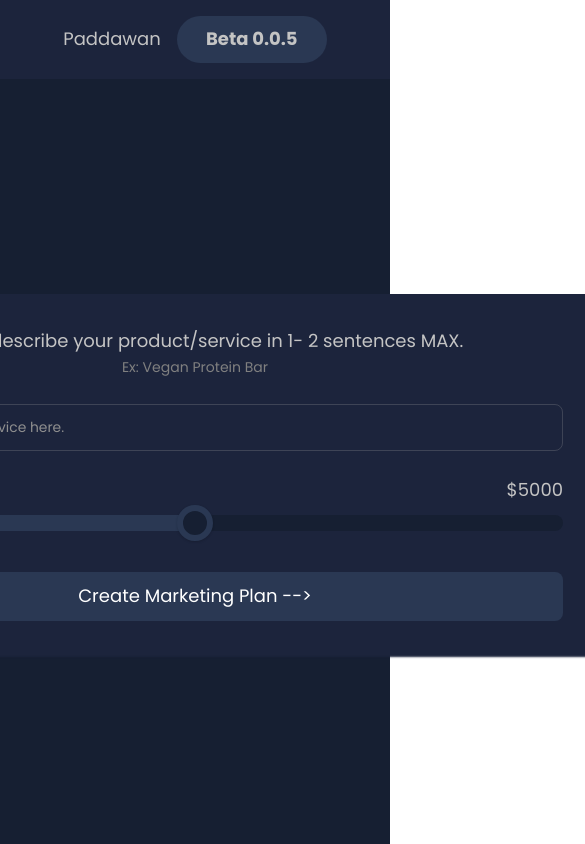
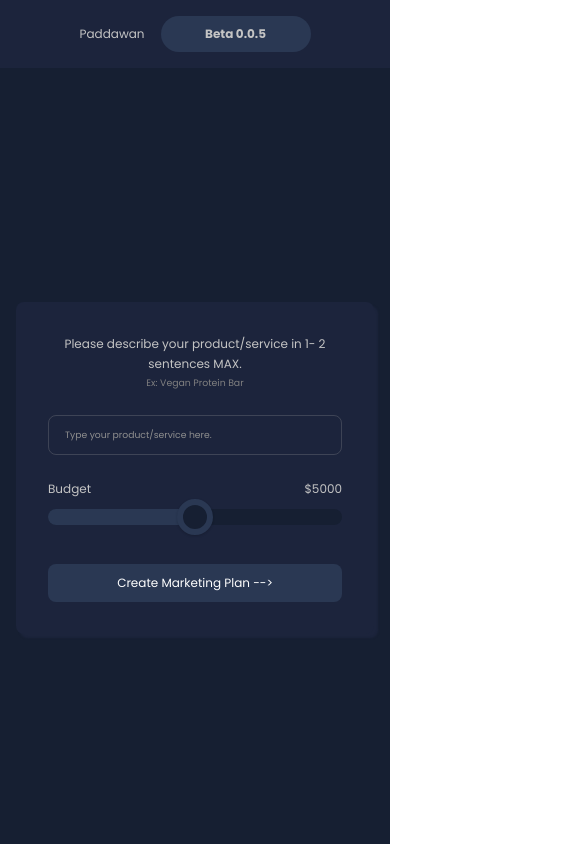
Before and after one commit to souther1407/client-marketingplan-generator, a React (Vite) app: page / in a window 390 px wide. Shown: the whole page, 585 px wide, since content can reach past the window. Built offline with nearby package versions, Linux system fonts and the light colour scheme; no server answers.

Commit message:
implementado algo de responsive

```diff
--- a/src/index.css
+++ b/src/index.css
@@ -71,3 +71,10 @@
   --background-container: var(--white-transparent);
   --container-border: var(--light-gray);
 }
+
+@media screen and (max-width: 600px) {
+  html,
+  body {
+    font-size: 12px;
+  }
+}
--- a/src/pages/MainPage/mainPage.module.css
+++ b/src/pages/MainPage/mainPage.module.css
@@ -50,3 +50,12 @@
   background-color: var(--primary-light);
   border-radius: 24px;
 }
+
+@media screen and (max-width: 600px) {
+  .mainContent {
+    padding: 16px;
+  }
+  .container {
+    width: 100%;
+  }
+}
--- a/src/pages/Result/result.module.css
+++ b/src/pages/Result/result.module.css
@@ -27,14 +27,14 @@
       flex-direction: column;
       gap: 16px;
       margin: 64px 0;
-      width: calc(400px + 25vw);
+      width: calc(360px + 25vw);
       padding: 16px;
       border-top: 1px solid var(--primary);
       border-bottom: 1px solid var(--primary);
     }
     .growthBussines {
       padding: 16px;
-      width: calc(400px + 25vw);
+      width: calc(360px + 25vw);
     }
   }
 }
@@ -102,3 +102,13 @@
     color: var(--gray);
   }
 }
+
+@media screen and (max-width: 600px) {
+  .result {
+    .main {
+      .resultDetail {
+        width: 100%;
+      }
+    }
+  }
+}
```
